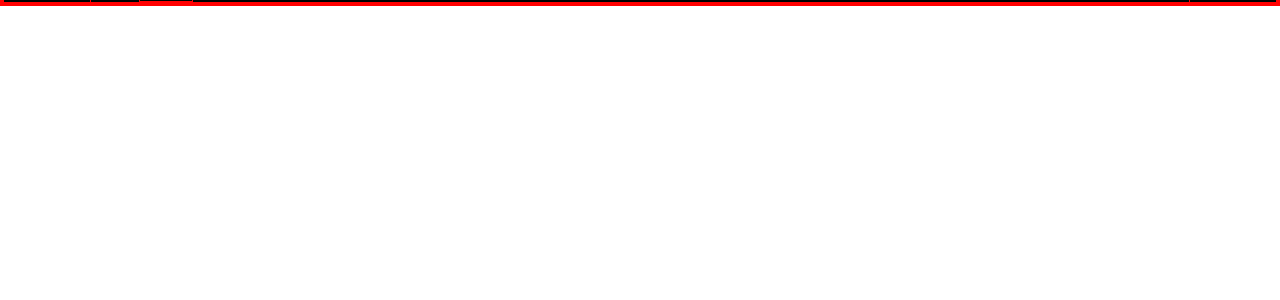
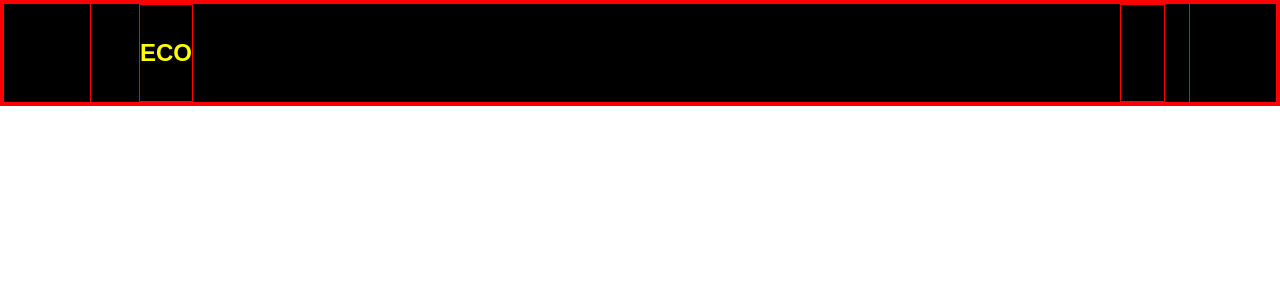
Before and after one commit to thateflondon/bank-app, a React (Create React App) app: page / in a window 1280 px wide. Shown: the top 300 px of the page. Built offline with nearby package versions, Linux system fonts and the light colour scheme.

Commit message:
Navbar setup

```diff
--- a/src/components/Navbar/NavbarElements.js
+++ b/src/components/Navbar/NavbarElements.js
@@ -5,7 +5,7 @@ import { Link as LinkR } from "react-router-dom";
 export const Nav = styled.nav`
   background: black;
   height: 100px;
-  margin-top: -100px;
+  /* margin-top: -100px; */
   display: flex;
   justify-content: center;
   align-items: center;
@@ -28,7 +28,7 @@ export const NavbarContainer = styled.div`
   max-width: 1100px;
 `;
 export const NavLogo = styled(LinkR)`
-  color: black;
+  color: yellow;
   justify-self: flex-start;
   cursor: pointer;
   font-size: 1.5rem;
--- a/src/components/Navbar/index.js
+++ b/src/components/Navbar/index.js
@@ -6,7 +6,8 @@ function Navbar() {
     <>
       <Nav>
         <NavbarContainer>
-          <NavLogo href>ECO</NavLogo>
+          <NavLogo to="/">ECO</NavLogo>
+          <h1>test</h1>
         </NavbarContainer>
       </Nav>
     </>
```
